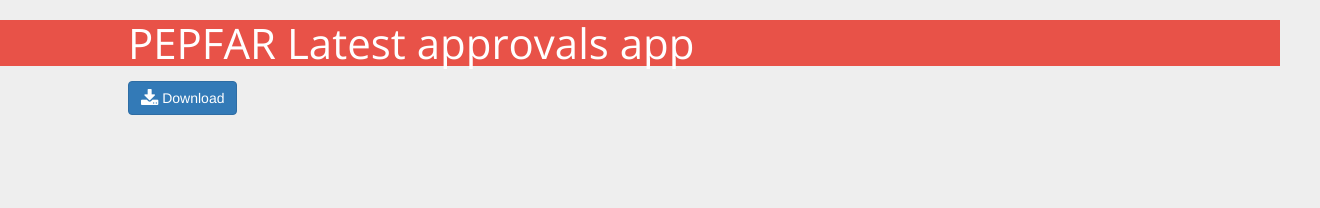
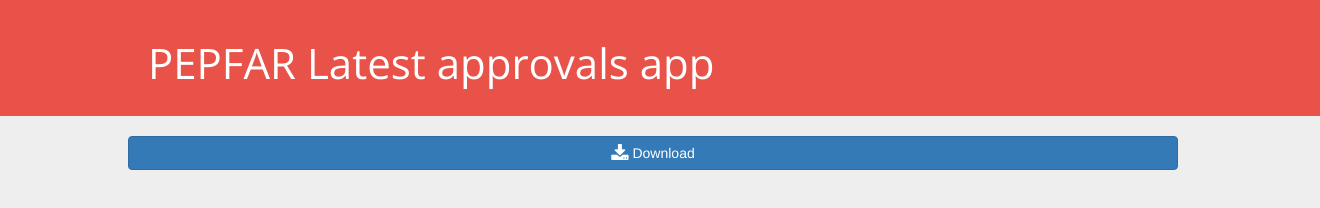
Before and after one commit to dhis2/pepfar-approvals-release, a plain HTML site: page index.html in a window 1280 px wide. Shown: the whole page, 1320 px wide, since content can reach past the window. Drawn offline with nearby package versions, Linux system fonts and the light colour scheme.

Commit message:
Update page.css

```diff
--- a/page.css
+++ b/page.css
@@ -14,6 +14,9 @@ section {
 header {
   background-color: #E85248;
   color: #FFFFFF;
+  display: block;
+  padding: 20px;
+  margin-bottom: 20px;
 }
 
 h1 {
@@ -23,10 +26,13 @@ h1 {
 }
 
 button {
-  font-size: 1.5em;
+  background: #8DBF67;
+  border-color: #8DBF67;
+  width: 100%;
+  font-size: 3em;
 }
 
 .inner {
   width: 80%;
-  margin: 15px auto;
+  margin: 0 auto;
 }
```
